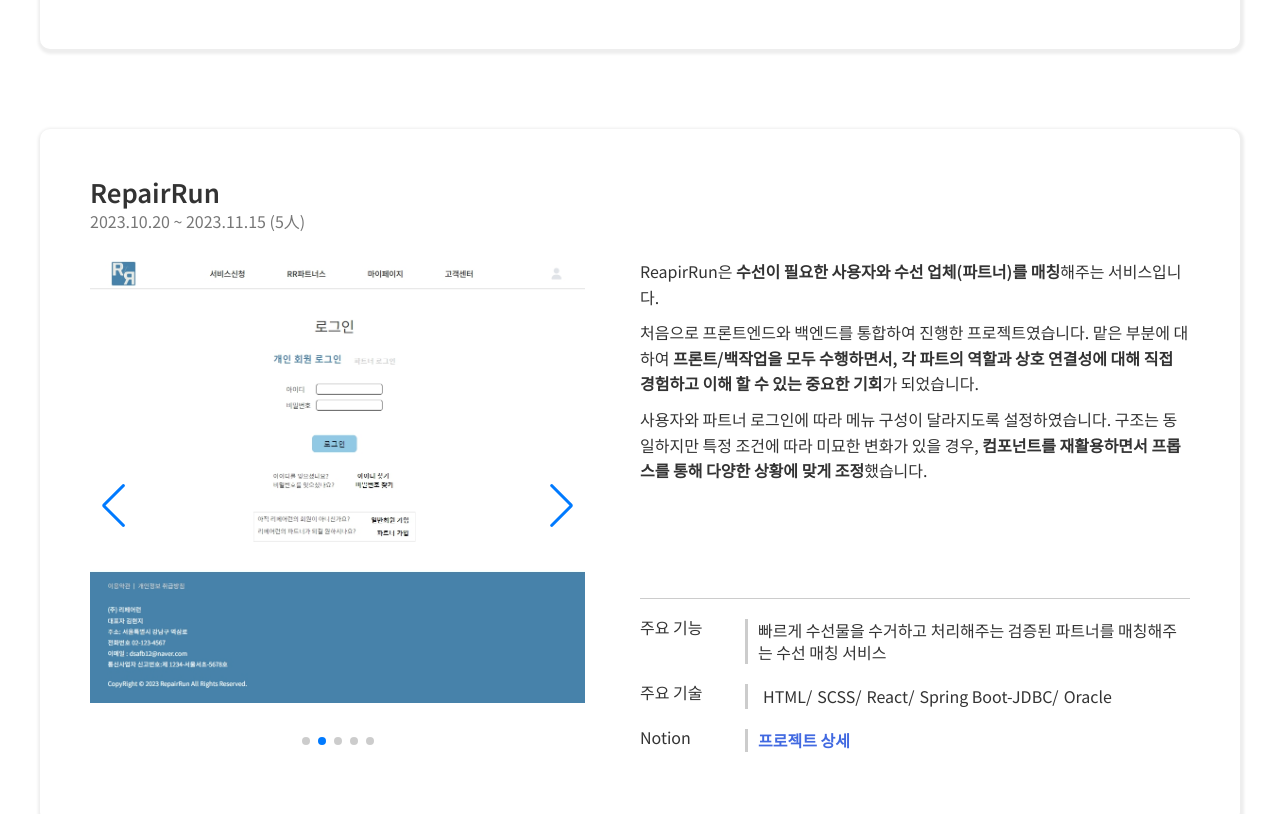
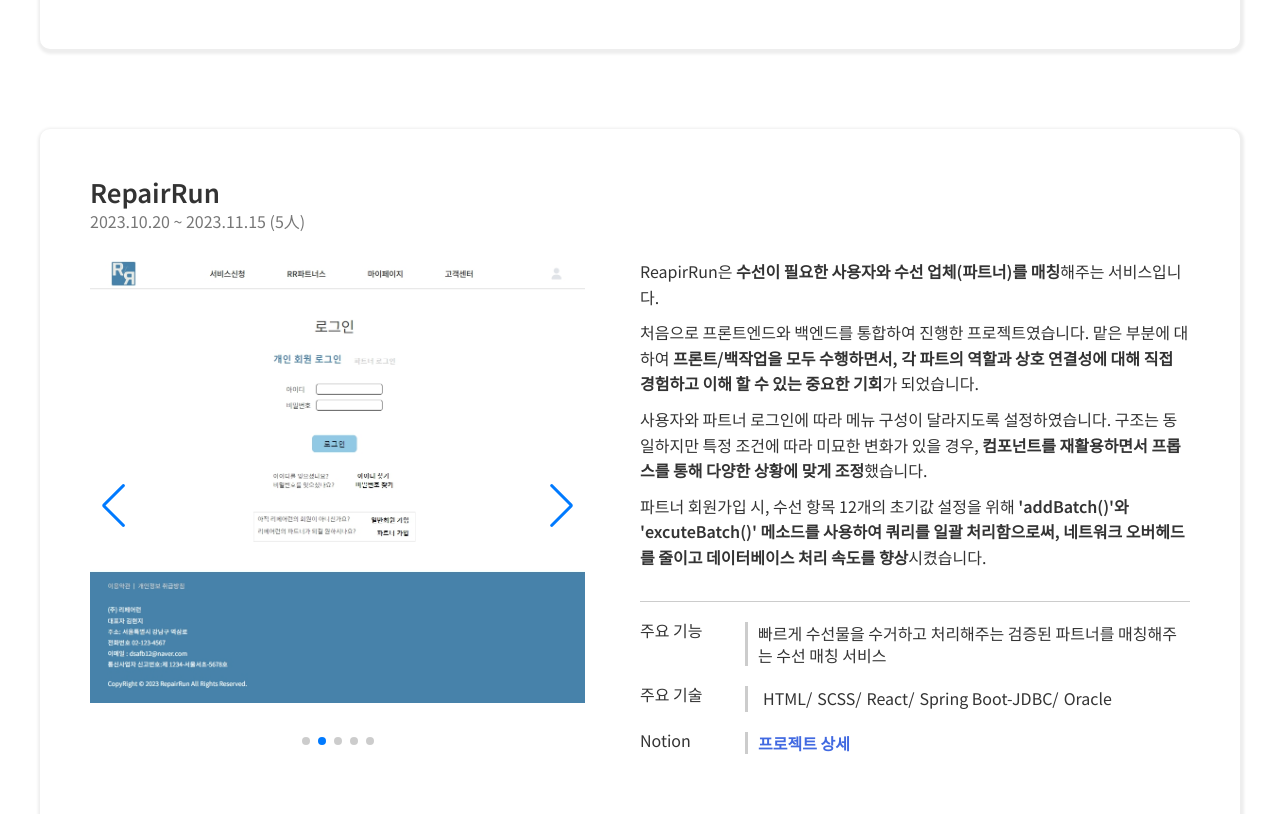
Before and after one commit to hjck4433/h-portfolio-v2, a React (Create React App) app: page / in a window 1280 px wide. Shown: the part 4980-5794 px from the top of the page. Built offline with nearby package versions, Linux system fonts and the light colour scheme.

Commit message:
프로젝트 내용 추가 및 framer motion 적용

```diff
--- a/src/components/ProjectInfo.jsx
+++ b/src/components/ProjectInfo.jsx
@@ -8,6 +8,7 @@
 import "swiper/css";
 import "swiper/css/navigation";
 import "swiper/css/pagination";
+import { motion } from "framer-motion";
 
 const InfoStyle = styled.div`
   width: 100%;
@@ -142,8 +143,23 @@
     setModalOpen(false);
   };
 
+  const varients = {
+    offscreen: { opacity: 0, y: 50 },
+    onscreen: {
+      opacity: 1,
+      y: 0,
+      transition: { type: "spring", bounce: 0.3, duration: 1.2 },
+    },
+  };
+
   return (
     <>
+      <motion.div
+        initial="offscreen"
+        whileInView="onscreen"
+        viewport={{ once: true, amount: 0.5 }}
+        variants={varients}
+      >
         <InfoStyle>
           <div className="name">
             <h3 className="projectName">{project.name}</h3>
@@ -171,7 +187,10 @@
               </Swiper>
             </div>
             <div className="desc">
-            <div className="txt" dangerouslySetInnerHTML={createMarkup()}></div>
+              <div
+                className="txt"
+                dangerouslySetInnerHTML={createMarkup()}
+              ></div>
               <div className="box">
                 <div className="info function">
                   <p className="title">주요 기능</p>
@@ -219,6 +238,7 @@
           </div>
         </InfoStyle>
         <Modal open={openModal} close={closeModal} children={project.qr} />
+      </motion.div>
     </>
   );
 };
--- a/src/data/projects.jsx
+++ b/src/data/projects.jsx
@@ -122,7 +122,8 @@
       " 직접 경험하고 이해 할 수 있는 중요한 기회</b>가 되었습니다.</p>" +
       "<p>사용자와 파트너 로그인에 따라 메뉴 구성이 달라지도록 설정하였습니다. 구조는 동일하지만 특정 조건에 따라 미묘한 변화가 있을 경우," +
       " <b>컴포넌트를 재활용하면서 프롭스를 통해 다양한 상황에 맞게 조정</b>했습니다.</p>" +
-      "<p></p>",
+      "<p>파트너 회원가입 시, 수선 항목 12개의 초기값 설정을 위해 <b>'addBatch()'와 'excuteBatch()' 메소드를" +
+      " 사용하여 쿼리를 일괄 처리함으로써, 네트워크 오버헤드를 줄이고 데이터베이스 처리 속도를 향상</b>시켰습니다.</p>",
     function:
       "빠르게 수선물을 수거하고 처리해주는 검증된 파트너를 매칭해주는 수선 매칭 서비스",
     url: "-",
@@ -131,13 +132,16 @@
       "https://hjck4433.notion.site/Project-RepairRun-ae275a8ce16047799facf9aea002175a?pvs=74",
   },
   {
-    name: "Blizzard Main / Login (Copy site)",
+    name: "Blizzard Main / Login (Clone Coding)",
     duration: "2023.10.21 ~ 2023.10.16 (1人)",
     images: [`${blizzard1}`, `${blizzard2}`, `${blizzard3}`],
     text:
-      "<p>리페어런 이란 어쩌고 <b>강조</b>했습니다</p>" +
-      "<p>리페어런 이란 어쩌고 <b>강조</b>했습니다</p>" +
-      "<p>리페어런 이란 어쩌고 <b>강조</b>했습니다</p>",
+      "<p>블리자드의 메인페이지와 로그인 페이지를 클론 코딩하였습니다.</p>" +
+      "<p><b>React학습에 앞서 필요한 기초인 HTML, CSS, Javascript의 이해를 다질 수 있는 좋은 기회</b>였습니다." +
+      " 또한 <b>미디어 쿼리를 활용하여 반응형 페이지를 구현</b>함으로써, 이후의 프로젝트들에서도 반응형 디자인을 사전에" +
+      " 고려하여 웹사이트 구조를 설계하는 데 큰 도움이 되었습니다.</p>" +
+      "<p>백엔드 서버가 필요하지 않은 프로젝트였기 때문에, <b>Netlify를 사용하여 GitHub과 연동하고 자동 배포를 구성</b>했습니다." +
+      " 비록 간단한 클론 코딩 과제였지만, 결과물을 실제로 배포하고 구현한 화면을 공유하는 것은 즐거운 경험이었습니다.</p>",
     function: "블리자드 메인페이지 및 로그인 페이지 카피",
     url: "https://imaginative-dusk-c76a08.netlify.app/",
     skills: ["HTML/", "SCSS/", "Javascript"],
```
Also changed, not shown: src/images/cinepic_02.jpg. Lines whose indentation alone changed are shown as unchanged.
